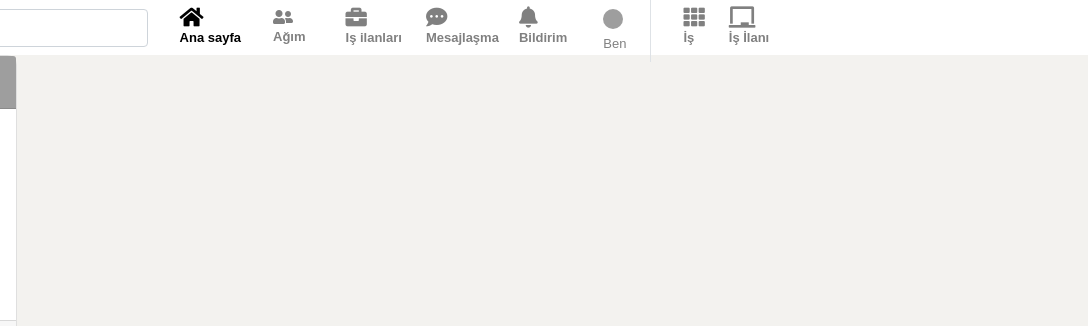
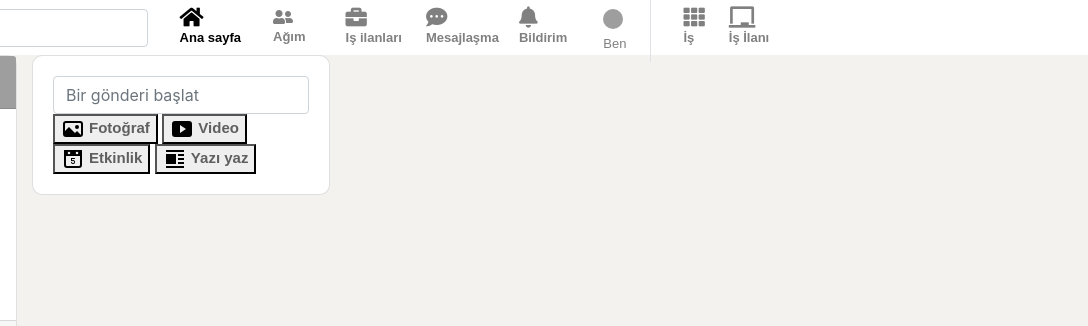
Before and after one commit to albinaabykanova/linkedin-clone, a plain HTML site: page index.html in a window 1280 px wide. Shown: the top 326 px of the page, 192-1280 px from the left. Drawn offline with nearby package versions, Linux system fonts and the light colour scheme; grey boxes are pictures that could not be loaded; files whose address does not match are found by name.

Commit message:
bootstrapclone devam

```diff
--- a/index.html
+++ b/index.html
@@ -262,6 +262,47 @@
         </div>
       </div>
 
+      <!-- orto panel -->
+      <div class="col-3" style="">
+         <div class="card">
+            <div class="card-body">
+               <input
+                  type="text"
+                  class="form-control contnt"
+                  placeholder="Bir gönderi başlat" />
+                  <span>
+                     <button class="mediatext">
+                        <svg xmlns="http://www.w3.org/2000/svg" viewBox="0 0 24 24" data-supported-dps="24x24" width="24" height="24" focusable="false">
+                        <path d="M19 4H5a3 3 0 00-3 3v10a3 3 0 003 3h14a3 3 0 003-3V7a3 3 0 00-3-3zm1 13a1 1 0 01-.29.71L16 14l-2 2-6-6-4 4V7a1 1 0 011-1h14a1 1 0 011 1zm-2-7a2 2 0 11-2-2 2 2 0 012 2z"></path>
+                        </svg><span class="ml-1 mediatext">Fotoğraf</span>
+                    </button>
+                  </span>
+                  <span>
+                    <button class="mediatext">
+                      <svg xmlns="http://www.w3.org/2000/svg" viewBox="0 0 24 24" data-supported-dps="24x24" width="24" height="24" focusable="false">
+                      <path d="M19 4H5a3 3 0 00-3 3v10a3 3 0 003 3h14a3 3 0 003-3V7a3 3 0 00-3-3zm-9 12V8l6 4z"></path>
+                      </svg><span class="ml-1 mediatext">Video</span>
+                    </button>
+                  </span>
+                  <span>
+                    <button class="mediatext">
+                        <svg xmlns="http://www.w3.org/2000/svg" viewBox="0 0 24 24" data-supported-dps="24x24" width="24" height="24" focusable="false">
+                        <path d="M3 3v15a3 3 0 003 3h12a3 3 0 003-3V3zm13 1.75A1.25 1.25 0 1114.75 6 1.25 1.25 0 0116 4.75zm-8 0A1.25 1.25 0 116.75 6 1.25 1.25 0 018 4.75zM19 18a1 1 0 01-1 1H6a1 1 0 01-1-1V9h14zm-5.9-3a1 1 0 00-1-1H12a3.12 3.12 0 00-1 .2l-1-.2v-3h3.9v1H11v1.15a3.7 3.7 0 011.05-.15 1.89 1.89 0 012 1.78V15a1.92 1.92 0 01-1.84 2H12a1.88 1.88 0 01-2-1.75 1 1 0 010-.25h1a.89.89 0 001 1h.1a.94.94 0 001-.88z"></path>
+                        </svg><span class="ml-1 mediatext">Etkinlik</span>
+                   </button>
+                  </span>
+                  <span>
+                    <button class="mediatext">
+                       <svg xmlns="http://www.w3.org/2000/svg" viewBox="0 0 24 24" data-supported-dps="24x24" fill="" width="24" height="24" focusable="false">
+                       <path d="M21 3v2H3V3zm-6 6h6V7h-6zm0 4h6v-2h-6zm0 4h6v-2h-6zM3 21h18v-2H3zM13 7H3v10h10z"></path>
+                      </svg><span class="ml-1 mediatext">Yazı yaz</span>
+                     </button>
+                  </span>
+
+            </div>
+         </div>
+      </div>
+
 
 
 
```
